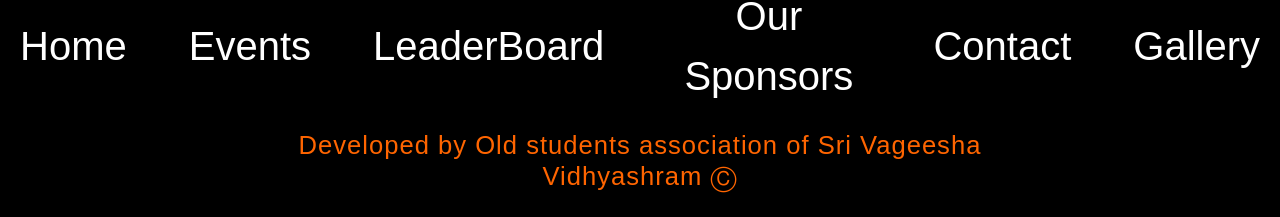
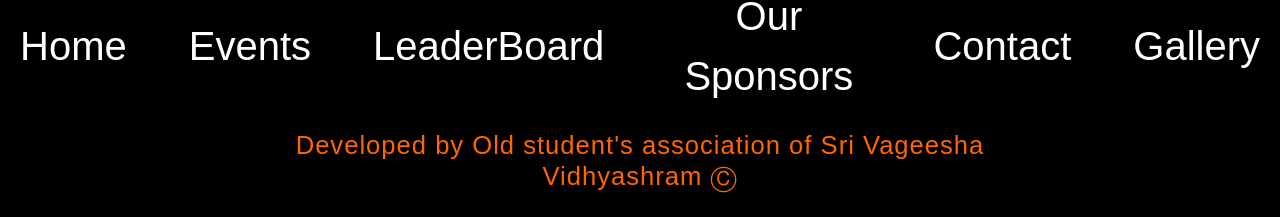
Before and after one commit to shrihariss29/Vinterbash, a React app: page public/index.html in a window 1280 px wide. Shown: the part 1780-1997 px from the top of the page. Built offline with nearby package versions, Linux system fonts and the light colour scheme; files whose address does not match are found by name; a web font is replaced by a local one.

Commit message:
Update index.html

```diff
--- a/public/index.html
+++ b/public/index.html
@@ -66,7 +66,7 @@
       <a href="/Contact">Contact</a>
       <a href="/form">Gallery</a>
     </div>
-    <h2 class="devby"> Developed by Old students association of Sri Vageesha Vidhyashram Ⓒ</h2>
+    <h2 class="devby"> Developed by Old student's association of Sri Vageesha Vidhyashram Ⓒ</h2>
   </div>
 </footer>
 </html>
```
